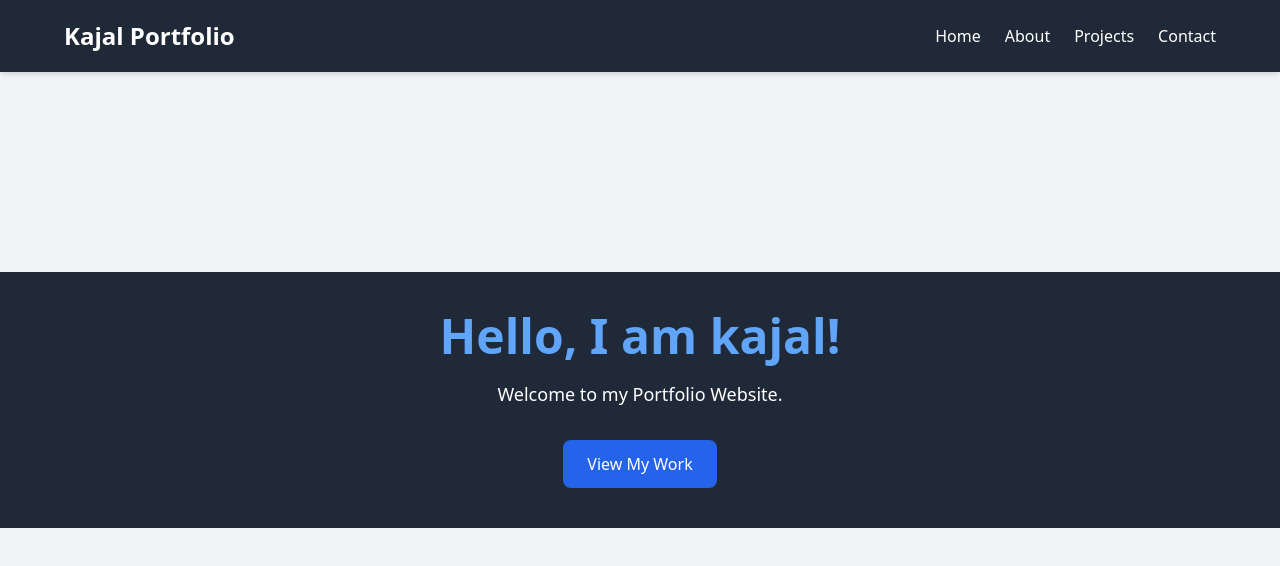
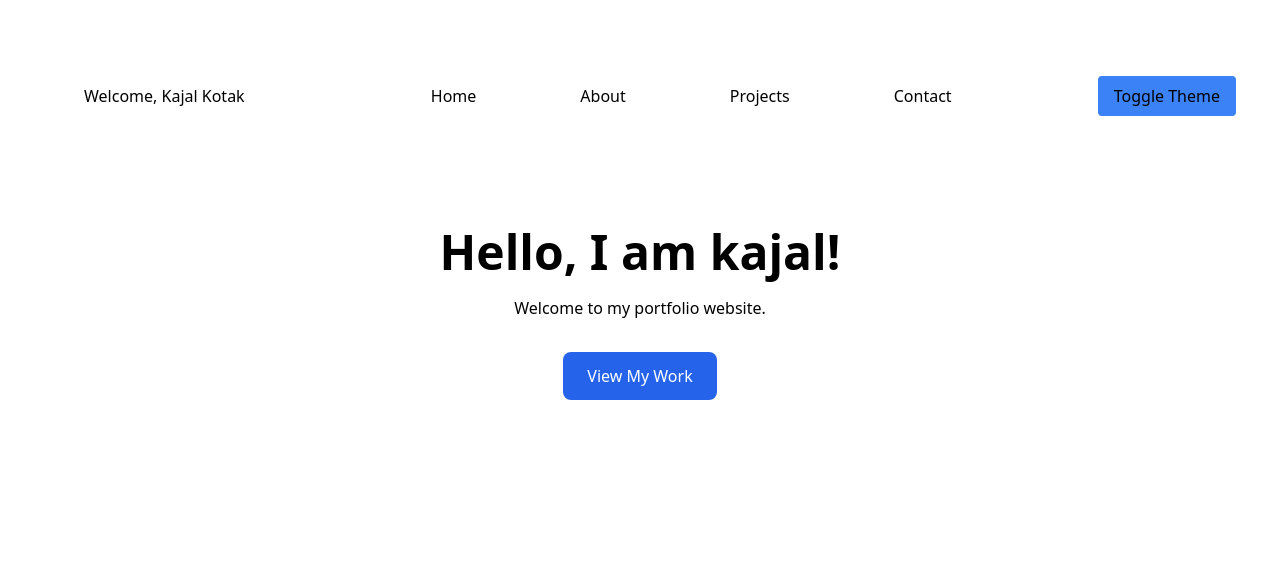
Before and after one commit to kajalkotak/portfolio-website-new, a React (Create React App) app: page / in a window 1280 px wide. Shown: the top 566 px of the page. Built offline with nearby package versions, Linux system fonts and the light colour scheme.

Commit message:
Add Theme Toggle functionality

```diff
--- a/src/About.js
+++ b/src/About.js
@@ -1,11 +1,31 @@
 //About.js
 
-function About({ bio }) {
+function About({ bio, theme }) {
   return (
-    <section className="bg-white w-full py-20 px-5">
-      <div className="max-w-4xl mx-auto text-center">
-        <h2 className="text-4xl font-bold text-gray-800 mb-5">About Me</h2>
-        <p className="text-gray-600 text-lg">{bio}</p>
+    <section
+      className={`${
+        theme === "light" ? "bg-white text-black" : "bg-gray-800 text-white"
+      } p-10 text-center w-full py-20 px-5`}
+    >
+      <div
+        className={`${
+          theme === "light" ? "bg-white text-black" : "bg-gray-800 text-white"
+        } p-10 text-center max-w-4xl mx-auto text-center`}
+      >
+        <h2
+          className={`${
+            theme === "light" ? "bg-white text-black" : "bg-gray-800 text-white"
+          } p-10 text-center text-4xl font-bold mb-5`}
+        >
+          About Me
+        </h2>
+        <p
+          className={`${
+            theme === "light" ? "bg-white text-black" : "bg-gray-800 text-white"
+          } p-10 text-center text-lg`}
+        >
+          {bio}
+        </p>
       </div>
     </section>
   );
--- a/src/App.js
+++ b/src/App.js
@@ -1,5 +1,7 @@
 import React from "react";
 import logo from "./logo.svg";
+import { useContext } from "react";
+import { AppContext } from "./AppContext";
 import { Routes, Route } from "react-router-dom";
 import Navbar from "./Navbar";
 import Hero from "./Hero";
@@ -9,6 +11,10 @@ import Contact from "./Contact";
 import Footer from "./Footer";
 
 function App() {
+  const { theme } = useContext(AppContext);
+
+  // const themeClasses =
+  //   theme === "light" ? "bg-gray-100 text-black" : "bg-gray-900 text-white";
   // const myName = "kajal Kotak";
   // const myBio =
   //   "I am Kajal, a passionate web developer learning React and Tailwind CSS. I love creating beautiful and responsive websites.";
@@ -23,14 +29,20 @@ function App() {
   // ];
 
   return (
-    <div className="bg-gray-100 min-h-screen flex flex-col items-center justify-center">
-      <Navbar />
+    <div
+      className={`${
+        theme === "light" ? "bg-white text-black" : "bg-gray-800 text-white"
+      } p-1 text-center min-h-screen transition-colors duration-500`}
+    >
+      <Navbar theme={theme} />
 
       <Routes>
-        <Route path="/" element={<Hero name="kajal" />} />
+        <Route path="/" element={<Hero theme={theme} name="kajal" />} />
         <Route
           path="/about"
-          element={<About bio="I am Kajal, passionate about React." />}
+          element={
+            <About theme={theme} bio="I am Kajal, passionate about React." />
+          }
         />
         <Route
           path="/projects"
@@ -43,10 +55,11 @@ function App() {
                   description: "React + API Integration",
                 },
               ]}
+              theme={theme}
             />
           }
         />
-        <Route path="/contact" element={<Contact />} />
+        <Route path="/contact" element={<Contact theme={theme} />} />
       </Routes>
       {/* <section
         id="hero"
@@ -66,8 +79,10 @@ function App() {
       <section id="contact">
         <Contact />
       </section>*/}
+      {/* <Footer /> */}
     </div>
   );
+  <Footer />;
 }
 
 export default App;
--- /dev/null
+++ b/src/AppContext.js
@@ -0,0 +1,24 @@
+//AppContext.js
+
+import { createContext, useState } from "react";
+
+// Create Context
+export const AppContext = createContext();
+
+// Provider Component
+export const AppProvider = ({ children }) => {
+  const [theme, setTheme] = useState("light");
+  const [user, setUser] = useState({ name: "Kajal Kotak" });
+
+  // function to toggle theme
+
+  const toggleTheme = () => {
+    setTheme((prevTheme) => (prevTheme === "light" ? "dark" : "light"));
+  };
+
+  return (
+    <AppContext.Provider value={{ theme, toggleTheme, user }}>
+      {children}
+    </AppContext.Provider>
+  );
+};
--- a/src/Hero.js
+++ b/src/Hero.js
@@ -1,17 +1,24 @@
 //Hero.js
 
-function Hero({name}){
-  return(
-    <header className="text-center p-10 bg-gray-800 text-white w-full">
-        <h1 className="text-5xl font-extrabold text-blue-400 mb-5">
-          Hello, I am {name}!
-        </h1>
-        <p className="text-white text-lg">Welcome to my Portfolio Website.</p>
-        <button className="mt-8 px-6 py-3 bg-blue-600 text-white rounded-lg hover:bg-blue-700 transition">
-          View My Work
-        </button>
-      </header>
+function Hero({ name, theme }) {
+  return (
+    <header
+      className={`${
+        theme === "light" ? "bg-white text-black" : "bg-gray-800 text-white"
+      } p-10 text-center`}
+    >
+      <h1 className="text-5xl font-extrabold mb-5">Hello, I am {name}!</h1>
+      <p>Welcome to my portfolio website.</p>
+      <button
+        className={`${
+          theme === "light"
+            ? "bg-blue-600 text-white"
+            : "bg-blue-400 text-black"
+        } mt-8 px-6 py-3 rounded-lg hover:opacity-80 transition`}
+      >
+        View My Work
+      </button>
+    </header>
   );
 }
-
 export default Hero;
--- a/src/Navbar.js
+++ b/src/Navbar.js
@@ -1,35 +1,63 @@
 //Navbar.js
 
 import { Link } from "react-router-dom";
+import { useContext } from "react";
+import { AppContext } from "./AppContext";
 
 function Navbar() {
+  const { theme, toggleTheme, user } = useContext(AppContext);
   return (
-    <nav className="bg-gray-800 text-white w-full p-5 fixed top-0 left-0 shadow-md z-10">
-      <div className="max-w-6xl mx-auto flex justify-between items-center">
-        <h1 className="text-2xl font-bold">Kajal Portfolio</h1>
-        <ul className="flex space-x-6">
+    <nav
+      className={`${
+        theme === "light" ? "bg-white text-black" : "bg-gray-800 text-white"
+      } p-10 text-center p-5 flex justify-between items-center`}
+    >
+      <h1
+        className={`${
+          theme === "light" ? "bg-white text-black" : "bg-gray-800 text-white"
+        } p-10 text-center`}
+      >
+        Welcome, {user.name}
+      </h1>
+
+      <ul
+        className={`${
+          theme === "light" ? "bg-white text-black" : "bg-gray-800 text-white"
+        } p-10 text-center flex space-x-6`}
+      >
         <li>
-            <Link to="/" className="hover:text-blue-400">
+          <Link to="/" className= {`${
+        theme === "light" ? "bg-white text-black" : "bg-gray-800 text-white"
+      } p-10 text-center hover:text-blue-400`}>
             Home
           </Link>
         </li>
         <li>
-            <Link to="/about" className="hover:text-blue-400">
+          <Link to="/about" className= {`${
+        theme === "light" ? "bg-white text-black" : "bg-gray-800 text-white"
+      } p-10 text-center hover:text-blue-400`}>
             About
           </Link>
         </li>
         <li>
-            <Link to="/projects" className="hover:text-blue-400">
+          <Link to="/projects" className= {`${
+        theme === "light" ? "bg-white text-black" : "bg-gray-800 text-white"
+      } p-10 text-center hover:text-blue-400`}>
             Projects
           </Link>
         </li>
         <li>
-            <Link to="/contact" className="hover:text-blue-400">
+          <Link to="/contact" className= {`${
+        theme === "light" ? "bg-white text-black" : "bg-gray-800 text-white"
+      } p-10 text-center hover:text-blue-400`}>
             Contact
           </Link>
         </li>
       </ul>
-      </div>
+
+      <button onClick={toggleTheme} className="bg-blue-500 px-4 py-2 rounded">
+        Toggle Theme
+      </button>
     </nav>
   );
 }
--- a/src/ProjectCard.js
+++ b/src/ProjectCard.js
@@ -1,10 +1,26 @@
 //ProjectCard.js
 
-function ProjectCard({ title, description }) {
+function ProjectCard({ title, description, theme }) {
   return (
-    <div className="bg-white rounded-lg shadow-lg p-5">
-      <h3 className="text-2xl font-semibold mb-3">{title}</h3>
-      <p className="text-gray-600">{description}</p>
+    <div
+      className={`${
+        theme === "light" ? "bg-white text-black" : "bg-gray-800 text-white"
+      } p-10 text-center rounded-lg shadow-lg p-5`}
+    >
+      <h3
+        className={`${
+          theme === "light" ? "bg-white text-black" : "bg-gray-800 text-white"
+        } p-10 text-center text-2xl font-semibold mb-3`}
+      >
+        {title}
+      </h3>
+      <p
+        className={`${
+          theme === "light" ? "bg-white text-black" : "bg-gray-800 text-white"
+        } p-10 text-center`}
+      >
+        {description}
+      </p>
     </div>
   );
 }
--- a/src/Projects.js
+++ b/src/Projects.js
@@ -4,7 +4,7 @@ import React, { useState, useEffect } from "react";
 
 import ProjectCard from "./ProjectCard";
 
-function Projects() {
+function Projects(theme) {
   const [projects, setProjects] = useState([]);
 
   useEffect(() => {
@@ -14,9 +14,23 @@ function Projects() {
       .catch((error) => console.error("error fetching data:", error));
   }, []);
   return (
-    <section className="bg-gray-100 w-full py-20 px-5">
-      <div className="max-w-6xl mx-auto text-center">
-        <h2 className="text-4xl font-bold text-gray-800 mb-10">My Projects</h2>
+    <section
+      className={`${
+        theme === "light" ? "bg-white text-black" : "bg-gray-800 text-white"
+      } p-10 text-center  w-full py-20 px-5`}
+    >
+      <div
+        className={`${
+          theme === "light" ? "bg-white text-black" : "bg-gray-800 text-white"
+        } p-10 text-center max-w-6xl mx-auto text-center`}
+      >
+        <h2
+          className={`${
+            theme === "light" ? "bg-white text-black" : "bg-gray-800 text-white"
+          } p-10 text-center text-4xl font-bold  mb-10`}
+        >
+          My Projects
+        </h2>
 
         {projects.length === 0 ? (
           <p>Loading projects....</p>
@@ -24,12 +38,30 @@ function Projects() {
           projects.map((project) => (
             <div
               key={project.id}
-              className="mb-5 p-5 border rounded-lg shadow-md"
+              className={`${
+                theme === "light"
+                  ? "bg-white text-black"
+                  : "bg-gray-800 text-white"
+              } p-10 text-center mb-5 p-5 border rounded-lg shadow-md`}
             >
-              <h3 className="text-2xl font-semibold text-blue-600">
+              <h3
+                className={`${
+                  theme === "light"
+                    ? "bg-white text-black"
+                    : "bg-gray-800 text-white"
+                } p-10 text-center text-2xl font-semibold`}
+              >
                 {project.title}
               </h3>
-              <p>{project.body}</p>
+              <p
+                className={`${
+                  theme === "light"
+                    ? "bg-white text-black"
+                    : "bg-gray-800 text-white"
+                } p-10 text-center`}
+              >
+                {project.body}
+              </p>
             </div>
           ))
         )}
--- a/src/index.js
+++ b/src/index.js
@@ -1,12 +1,15 @@
 import React from "react";
 import ReactDOM from "react-dom/client";
-import "./index.css"; // important!
+import { BrowserRouter } from "react-router-dom";
 import App from "./App";
-import { BrowserRouter } from "react-router-dom";
+import "./index.css";
+import { AppProvider } from "./AppContext"; // Make sure the path is correct
 
 const root = ReactDOM.createRoot(document.getElementById("root"));
 root.render(
   <BrowserRouter>
-    <App />
+    <AppProvider>
+      <App />
+    </AppProvider>
   </BrowserRouter>
 );
```
Lines whose indentation alone changed are shown as unchanged.
